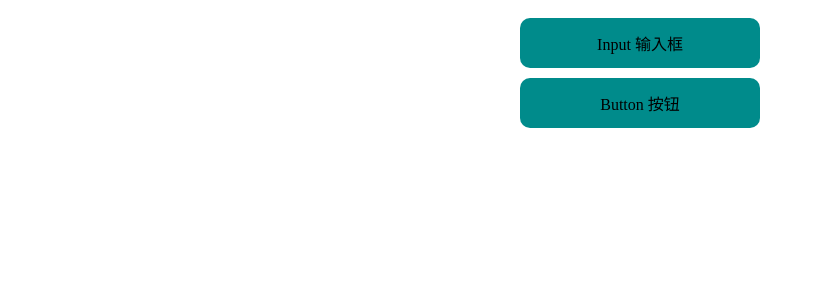
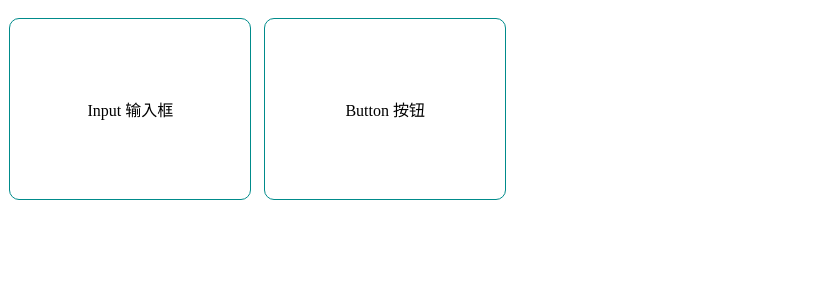
Before and after one commit to tiankainobug/vi-ui, a Vue app: page / in a window 1280 px wide. Shown: the top 300 px of the page, without its empty margins (0-814 px from the left). Built offline with nearby package versions, Linux system fonts and the light colour scheme.

Commit message:
feat: 优化首页展示

```diff
--- a/src/views/index.vue
+++ b/src/views/index.vue
@@ -24,14 +24,15 @@ const goComponent = (type: string) => {
 
 <style scoped>
 .container {
-    display: flex;
-    flex-direction: column;
-    align-items: center;
+    display: grid;
+    grid-template-columns: repeat(auto-fill, minmax(240px, 1fr));
+    gap: 10px;
+    justify-items: center;
 
     div {
         width: 240px;
-        height: 50px;
-        background-color: darkcyan;
+        height: 180px;
+        border: 1px solid darkcyan;
         border-radius: 10px;
 
         display: flex;
@@ -42,7 +43,10 @@ const goComponent = (type: string) => {
         cursor: pointer;
     }
     div:hover {
+        color: #fff;
+        font-size: 16px;
         background-color: seagreen;
+        box-shadow: 0 0 6px rgba(0, 0, 0, 01.5);
     }
 }
 </style>
```
